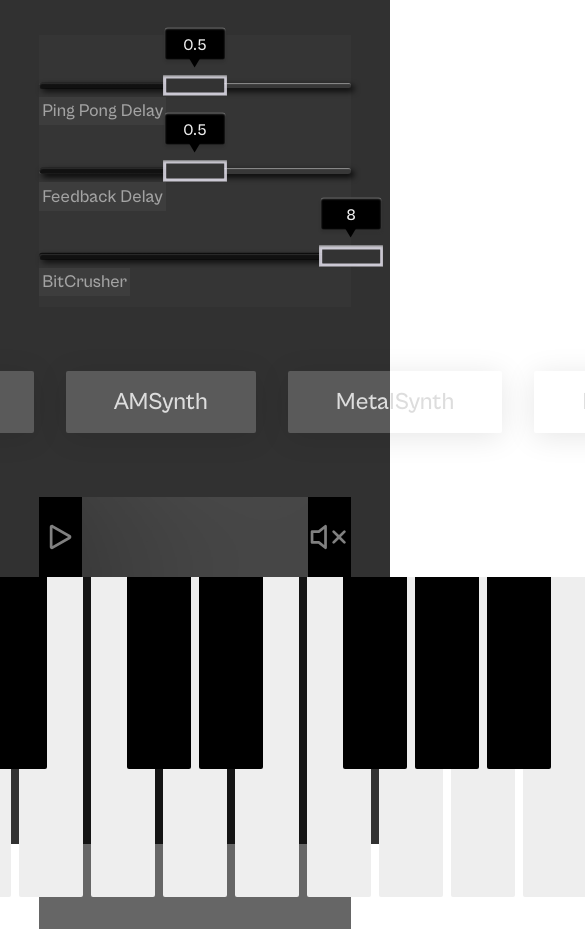
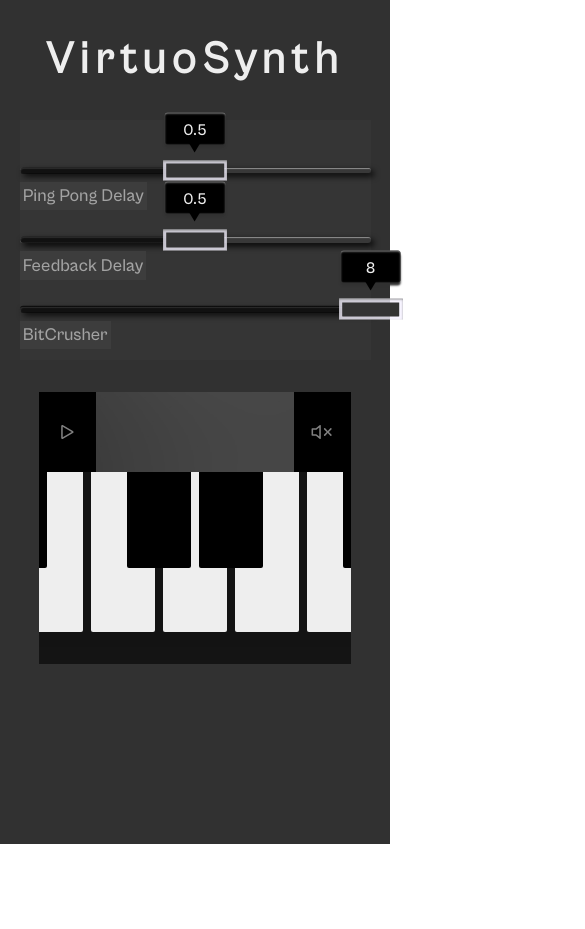
Before and after one commit to justkakai/Synth-App, a React (Create React App) app: page / in a window 390 px wide. Shown: the top 929 px of the page, 585 px wide, since content can reach past the window. After the commit the page ends 844 px from the top, so only its background shows below. Built offline with nearby package versions, Linux system fonts and the light colour scheme.

Commit message:
made mostly responsive

```diff
--- a/src/App.css
+++ b/src/App.css
@@ -22,6 +22,7 @@
 } */
 
 h1 {
+  margin-top: 1rem;
   font-family: var(--Cabinet-Regular);
   font-size: 2.8rem;
   letter-spacing: 0.4rem;
@@ -37,3 +38,21 @@ h1 {
 ::-webkit-scrollbar-thumb {
   background: linear-gradient(90deg, grey 1%, var(--main-black-lighter) 100%);
 }
+
+/*------------------------------MEDIA QUERIES------------------------------*/
+
+@media (max-width: 1346px) {
+  .App {
+    gap: 3rem;
+  }
+}
+
+@media (max-height: 970px) {
+  .App {
+    justify-content: flex-start;
+    gap: 2rem;
+  }
+  h1 {
+    margin-top: 2rem;
+  }
+}
--- a/src/components/keyboard-components/KeyboardDisplay.jsx
+++ b/src/components/keyboard-components/KeyboardDisplay.jsx
@@ -8,11 +8,11 @@ function KeyboardDisplay() {
 
     return (
         <div className="keyboard-display">
-            <BsPlay style={{ fontSize: "3rem", color: "grey" }} onClick={playSoundBack} />
+            <BsPlay className='react-icons play-button' onClick={playSoundBack} />
             <div className="keys-played-display">
                 {playbackArray.join("\xa0\xa0\xa0\xa0").replace(/b/g, '♭')}
             </div>
-            <BsVolumeMute style={{ fontSize: "3rem", color: "grey" }} onClick={stopSound} />
+            <BsVolumeMute className='react-icons mute-button' onClick={stopSound} />
         </div>
     )
 }
--- a/src/components/sliders-components/BitCrusher.jsx
+++ b/src/components/sliders-components/BitCrusher.jsx
@@ -1,5 +1,4 @@
 import { useContext } from 'react';
-// import AppContext from '../../contexts/AppContext';
 import CrusherContext from '../../contexts/CrusherContext';
 import '../../styles/slider-styles/BitCrusher.css';
 
--- a/src/components/sliders-components/FeedbackDelay.jsx
+++ b/src/components/sliders-components/FeedbackDelay.jsx
@@ -1,5 +1,4 @@
 import { useContext } from 'react';
-// import AppContext from '../../contexts/AppContext';
 import FeedbackContext from '../../contexts/FeedbackContext';
 import '../../styles/slider-styles/FeedbackDelay.css';
 
--- a/src/components/sliders-components/PingPong.jsx
+++ b/src/components/sliders-components/PingPong.jsx
@@ -1,5 +1,4 @@
 import { useContext } from 'react';
-// import AppContext from '../../contexts/AppContext';
 import PingPongContext from '../../contexts/PingPongContext';
 import '../../styles/slider-styles/PingPong.css';
 
--- a/src/styles/Instruments.css
+++ b/src/styles/Instruments.css
@@ -1,16 +1,16 @@
-/* .instruments-section {
+.instruments-section {
     display: flex;
-    flex-direction: column;
     justify-content: center;
     align-items: center;
-    gap: 1rem;
-} */
+    width: 80%;
+}
 
 .instruments-container {
     display: flex;
     flex-direction: row;
     justify-content: center;
     align-items: center;
+    /* width: 80%; */
     gap: 2rem;
 }
 
@@ -33,3 +33,22 @@
     /* backdrop-filter: blur(5px);
     -webkit-backdrop-filter: blur(5px); */
 }
+
+/**************************** MEDIA QUERIES ****************************/
+
+@media (max-width: 1346px) {
+    .instruments-container {
+        display: flex;
+        flex-direction: row;
+        justify-content: center;
+        align-items: center;
+        flex-wrap: wrap;
+        gap: 2rem;
+    }
+}
+
+@media (max-width: 546px) {
+    .instruments-section {
+        display: none;
+    }
+}
--- a/src/styles/Keyboard.css
+++ b/src/styles/Keyboard.css
@@ -10,6 +10,7 @@
 }
 
 .keyboard-display {
+  position: relative;
   font-family: var(--Satoshi-Regular);
   font-size: 1.2rem;
   display: flex;
@@ -65,7 +66,7 @@
   border-bottom-right-radius: 2px;
   border-bottom-left-radius: 2px;
   /* box-shadow: 0px 5px 3px rgb(82, 82, 82); */
-   /* transition: box-shadow 0.1s; */
+  /* transition: box-shadow 0.1s; */
   transition: top 0.1s;
 }
 
@@ -77,3 +78,50 @@
   /* box-shadow: 0px 5px 3px rgba(119, 119, 119, 0.7); */
   transition: margin 0.1s;
 }
+
+.react-icons {
+  font-size: 3rem;
+  color: grey;
+}
+
+/* .play-button {
+  position: sticky;
+} */
+
+/*------------------------------MEDIA QUERIES------------------------------*/
+
+@media (max-width: 1529px) {
+  .keyboard {
+    overflow-x: auto;
+    /* overflow-y: visible; */
+  }
+}
+
+@media (max-width: 1346px) {
+  .piano-key {
+    height: 15rem;
+  }
+  .black-key {
+    height: 9rem;
+  }
+}
+
+@media (max-width: 748px) {
+  .piano-key {
+    height: 10rem;
+  }
+  .black-key {
+    height: 6rem;
+  }
+  .react-icons {
+    font-size: 2rem;
+    margin: 0 1rem;
+  }
+}
+
+@media (max-width: 450px) {
+  .sliders-container {
+    width: 90%;
+    gap: 4rem;
+  }
+}
--- a/src/styles/Sliders.css
+++ b/src/styles/Sliders.css
@@ -137,3 +137,12 @@
 .bit-crusher-slider .progress {
   background: linear-gradient(90deg, #E07BE0, #932F6D 100%);
 } */
+
+/**************************** MEDIA QUERIES ****************************/
+
+@media (max-width: 450px) {
+  .sliders-container {
+    width: 90%;
+    gap: 4rem;
+  }
+}
```
